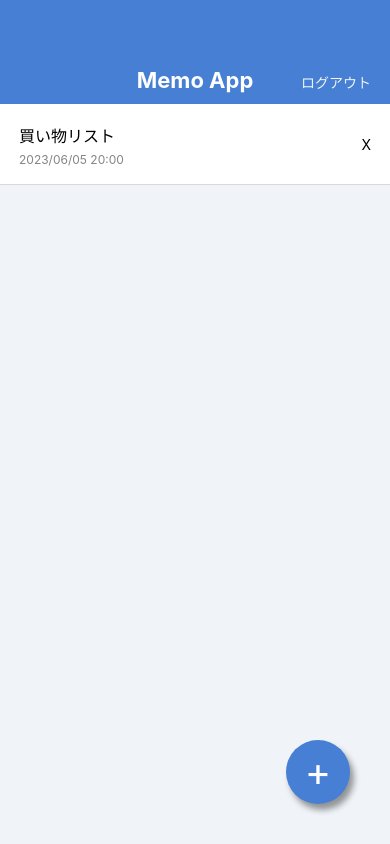
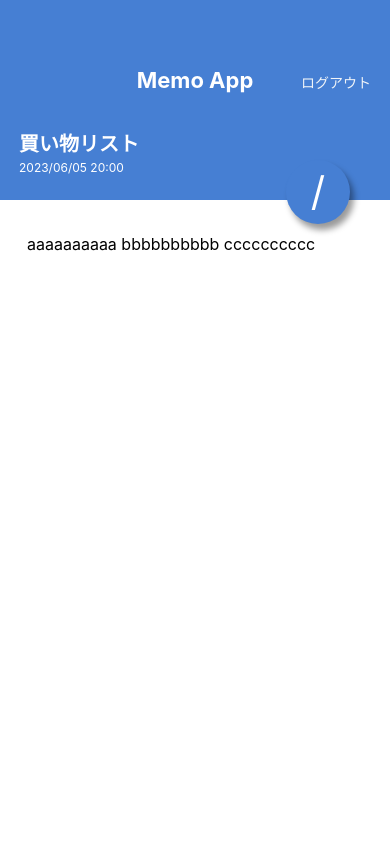
Before and after one commit to ryochin3/MemoApp, a React Native app: screen / in a window 390 px wide. Built offline with nearby package versions, Linux system fonts and the light colour scheme.

Commit message:
Create MemoDetailScreen

```diff
--- a/App.jsx
+++ b/App.jsx
@@ -1,23 +1,10 @@
 import React from 'react';
-import { StyleSheet, View } from 'react-native';
 
-import AppBar from './src/components/AppBar';
-import MemoList from './src/components/MemoList';
-import CircleBtn from './src/components/CircleBtn';
+import MemoListScreen from './src/screens/MemoListScreen';
+import MemoDetailScreen from './src/screens/MemoDetailScreen';
 
 export default function App() {
   return (
-    <View style={styles.container}>
-      <AppBar />
-      <MemoList />
-      <CircleBtn>+</CircleBtn>
-    </View>
+    <MemoDetailScreen />
   );
 }
-
-const styles = StyleSheet.create({
-  container: {
-    flex: 1,
-    backgroundColor: '#f0f4f8',
-  },
-});
--- a/src/components/CircleBtn.jsx
+++ b/src/components/CircleBtn.jsx
@@ -1,11 +1,11 @@
 import React from 'react';
 import { View, Text, StyleSheet } from 'react-native';
-import { string } from 'prop-types';
+import { string, shape } from 'prop-types';
 
 export default function CircleBtn(props) {
-  const { children } = props;
+  const { children, style } = props;
   return (
-    <View style={styles.btnAdd}>
+    <View style={[styles.btnAdd, style]}>
       <Text style={styles.btnAddLabel}>{children}</Text>
     </View>
   );
@@ -13,6 +13,11 @@
 
 CircleBtn.propTypes = {
   children: string.isRequired,
+  style: shape(),
+};
+
+CircleBtn.defaultProps = {
+  style: null,
 };
 
 const styles = StyleSheet.create({
--- /dev/null
+++ b/src/screens/MemoDetailScreen.jsx
@@ -0,0 +1,59 @@
+import React from 'react';
+import { View, ScrollView, Text, StyleSheet } from 'react-native';
+
+import AppBar from '../components/AppBar';
+import CircleBtn from '../components/CircleBtn';
+
+export default function MemoDetailScreen() {
+  return (
+    <View style={styles.container}>
+      <AppBar />
+      <View style={styles.memoHeader}>
+        <Text style={styles.memoTitle}>買い物リスト</Text>
+        <Text style={styles.memoDate}>2023/06/05 20:00</Text>
+      </View>
+      <ScrollView style={styles.memoBody}>
+        <Text style={styles.memoText}>
+          aaaaaaaaaa
+          bbbbbbbbbb
+          cccccccccc
+        </Text>
+      </ScrollView>
+      <CircleBtn style={{ top: 160, bottom: 'auto' }}>/</CircleBtn>
+    </View>
+  );
+}
+
+const styles = StyleSheet.create({
+  container: {
+    flex: 1,
+    backgroundColor: '#ffffff',
+  },
+  memoHeader: {
+    backgroundColor: '#467fd3',
+    height: 96,
+    justifyContent: 'center',
+    paddingVertical: 24,
+    paddingHorizontal: 19,
+  },
+  memoTitle: {
+    color: '#ffffff',
+    fontSize: 20,
+    lineHeight: 32,
+    fontWeight: 'bold',
+  },
+  memoDate: {
+    color: '#ffffff',
+    fontSize: 12,
+    lineHeight: 16,
+  },
+  memoBody: {
+    paddingVertical: 32,
+    paddingHorizontal: 27,
+  },
+  memoText: {
+    fontSize: 16,
+    lineHeight: 24,
+    color: '#000000',
+  },
+});
--- /dev/null
+++ b/src/screens/MemoListScreen.jsx
@@ -0,0 +1,23 @@
+import React from 'react';
+import { View, StyleSheet } from 'react-native';
+
+import AppBar from '../components/AppBar';
+import MemoList from '../components/MemoList';
+import CircleBtn from '../components/CircleBtn';
+
+export default function MemoListScreen() {
+  return (
+    <View style={styles.container}>
+      <AppBar />
+      <MemoList />
+      <CircleBtn>+</CircleBtn>
+    </View>
+  );
+}
+
+const styles = StyleSheet.create({
+  container: {
+    flex: 1,
+    backgroundColor: '#f0f4f8',
+  },
+});
```
